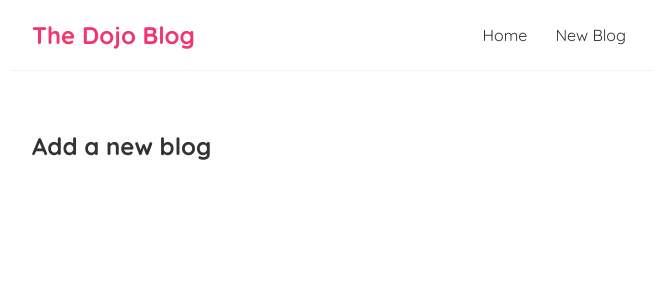
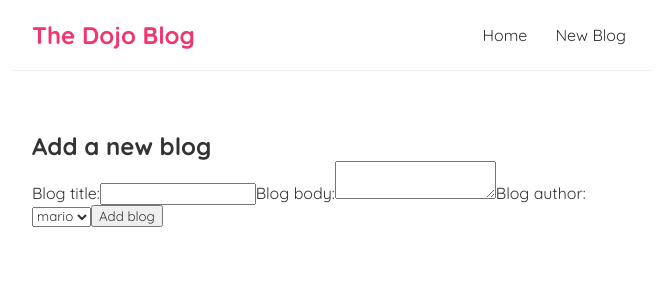
Before and after one commit to kidus-t-w/the-dojo-blog, a React (Create React App) app: page /create in a window 1280 px wide. Shown: the top 300 px of the page, without its empty margins (308-964 px from the left). Built offline with nearby package versions, Linux system fonts and the light colour scheme.

Commit message:
Added handleSubmit function

```diff
--- a/src/Create.js
+++ b/src/Create.js
@@ -1,9 +1,63 @@
+import { useState } from "react";
+import { useHistory } from "react-router-dom";
+/**
+ * Renders a form component for creating a new blog.
+ *
+ * @return {JSX.Element} The JSX element representing the form.
+ */
 const Create = () => {
+  const [title, setTitle] = useState("");
+  const [body, setBody] = useState("");
+  const [author, setAuthor] = useState("mario");
+  const [isPending, setIsPending] = useState(false);
+  const history = useHistory();
+/**
+ * Handles the form submission for creating a new blog.
+ *
+ * @param {Event} e - The form submission event.
+ * @return {Promise<void>} A promise that resolves when the blog is successfully added and the user is redirected to the home page.
+ */
+  const handleSubmit = (e) => {
+    e.preventDefault();
+    setIsPending(true);
+    const blog = {title, body, author};
+    fetch('http://localhost:3001/blogs', {
+      method: 'POST',
+      headers: {"Content-Type": "application/json"},
+      body: JSON.stringify(blog)
+    }).then(() => {
+      console.log('new blog added')
+      setIsPending(false);
+      history.push('/')
+    })
+  }
   return (
     <div className="create">
-        <h2>Add a new blog</h2>
-        </div>
-  )
-}
+      <h2>Add a new blog</h2>
+      <form onSubmit={handleSubmit}>
+        <label>Blog title:</label>
+        <input
+          type="text"
+          required
+          value={title}
+          onChange={(e) => setTitle(e.target.value)}
+        />
+        <label>Blog body:</label>
+        <textarea
+          required
+          value={body}
+          onChange={(e) => setBody(e.target.value)}
+        ></textarea>
+        <label>Blog author:</label>
+        <select value={author} onChange={(e) => setAuthor(e.target.value)}>
+          <option value="mario">mario</option>
+          <option value="yoshi">yoshi</option>
+        </select>
+        {!isPending && <button>Add blog</button>}
+        {isPending && <button disabled>Adding Blog</button>}
+      </form>
+    </div>
+  );
+};
 
-export default Create
+export default Create;
```
